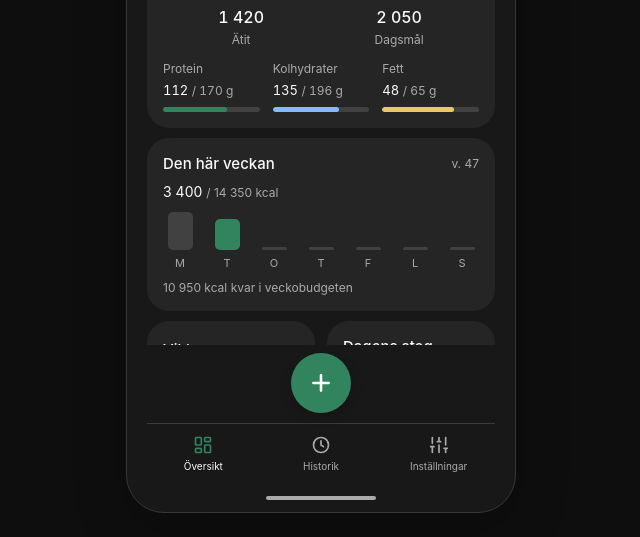
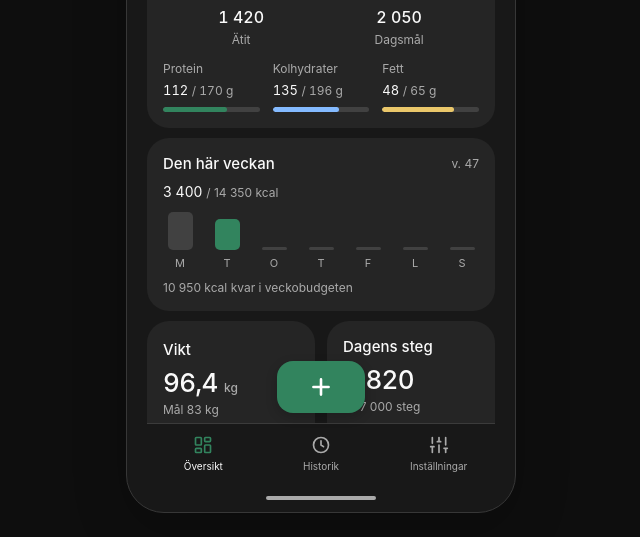
Before and after one commit to ARK2001-git/halsokollen-demo, a plain HTML site: page index.html in a window 1280 px wide. Shown: the part 355-892 px from the top of the page, without its empty margins (319-959 px from the left). Drawn offline with Linux system fonts and the light colour scheme.

Commit message:
Uppdatera demon med avlång plusknapp
Co-authored-by: ARK2001-git <ARK2001-git@users.noreply.github.com>

```diff
--- a/index.html
+++ b/index.html
@@ -114,7 +114,7 @@
       -webkit-overflow-scrolling: touch;
       padding-bottom: 8px;
     }
-    #phone[data-fab="1"] #main { margin-bottom: 78px; }
+    #phone[data-fab="1"] #main { padding-bottom: 84px; }
     .dock { position: relative; flex-shrink: 0; }
     .fab {
       position: absolute;
@@ -122,10 +122,10 @@
       bottom: calc(100% + 10px);
       transform: translateX(-50%);
       z-index: 4;
-      width: 60px;
-      height: 60px;
+      width: 88px;
+      height: 52px;
       border: 0;
-      border-radius: 50%;
+      border-radius: 16px;
       background: var(--kk-green);
       color: #fff;
       display: flex;
```
